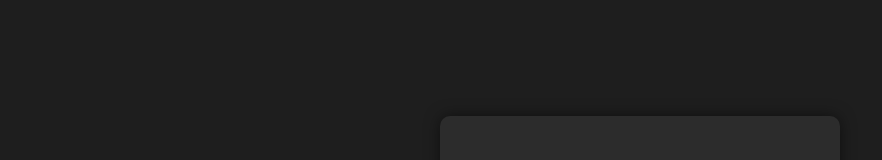
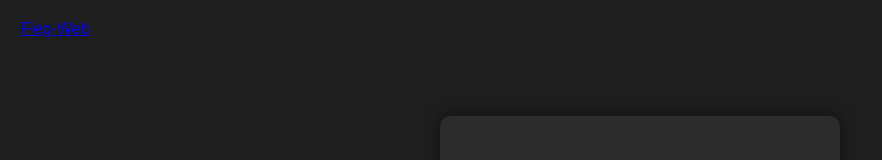
Before and after one commit to Flegmon2001/Converting-Web, a plain HTML site: page index.html in a window 1280 px wide. Shown: the top 160 px of the page, without its empty margins (0-882 px from the left). Drawn offline with Linux system fonts and the light colour scheme.

Commit message:
Update index.html

```diff
--- a/index.html
+++ b/index.html
@@ -7,6 +7,11 @@
     <link rel="stylesheet" href="style.css">
 </head>
 <body>
+
+    <!-- Top-left nav -->
+    <nav class="top-nav">
+        <a href="https://flegmon2001.github.io/MainFleg-Web">Fleg-Web</a>
+    </nav>
 
     <div class="container">
         <h1>Base Converter</h1>
```
